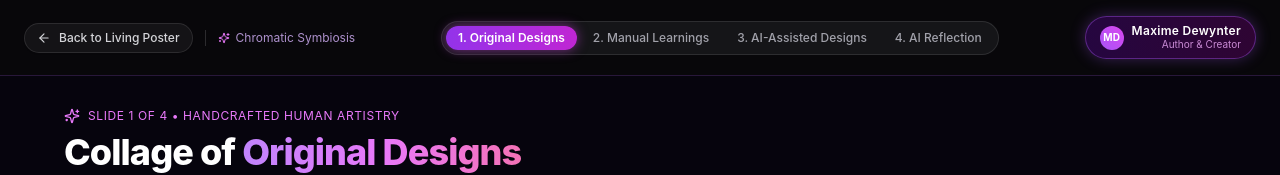
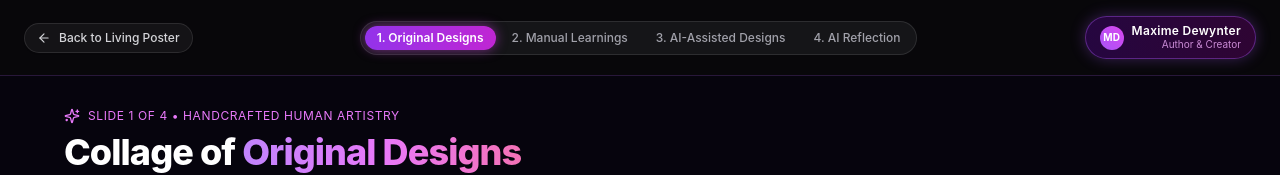
Before and after one commit to maxlearns2code/chromatic-symbiosis, a Next.js app: page /story in a window 1280 px wide. Shown: the top 175 px of the page. Built offline with nearby package versions, Linux system fonts and the light colour scheme.

Commit message:
chore: remove extra Chromatic Symbiosis title badge from story page header

```diff
--- a/src/components/presentation/SlideHeader.tsx
+++ b/src/components/presentation/SlideHeader.tsx
@@ -1,7 +1,7 @@
 "use client";
 
 import Link from "next/link";
-import { ArrowLeft, User, Sparkles } from "lucide-react";
+import { ArrowLeft } from "lucide-react";
 
 interface SlideHeaderProps {
   currentSlide: number;
@@ -28,13 +28,6 @@ export function SlideHeader({ currentSlide, totalSlides, onSelectSlide }: SlideH
           <ArrowLeft className="w-3.5 h-3.5" />
           <span>Back to Living Poster</span>
         </Link>
-
-        <div className="h-4 w-[1px] bg-white/15 hidden sm:block" />
-
-        <div className="hidden sm:flex items-center gap-1.5 text-xs text-purple-300/80 font-mono">
-          <Sparkles className="w-3 h-3 text-fuchsia-400" />
-          <span>Chromatic Symbiosis</span>
-        </div>
       </div>
 
       {/* Center: Slide Progress Tabs */}
```
